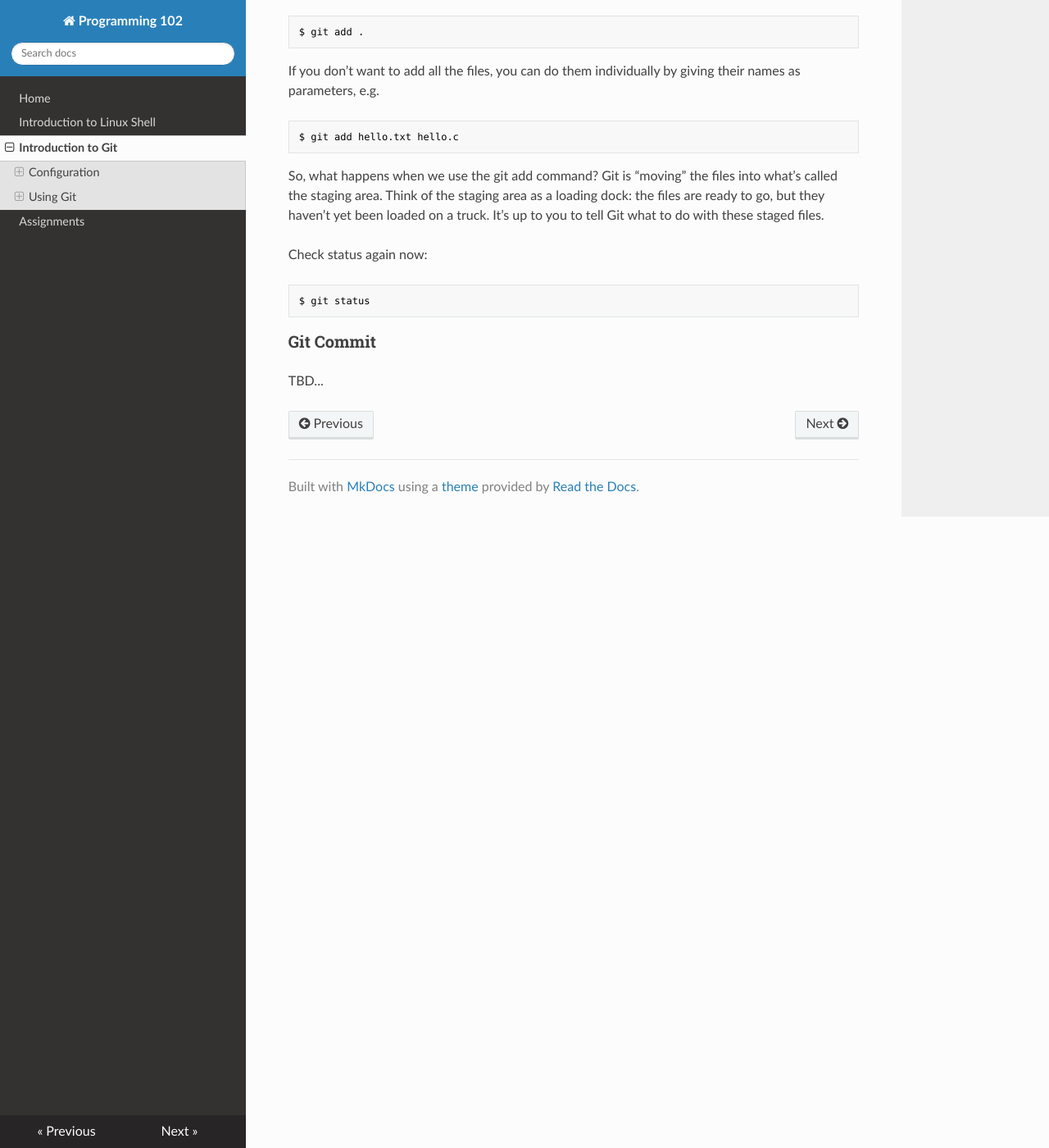
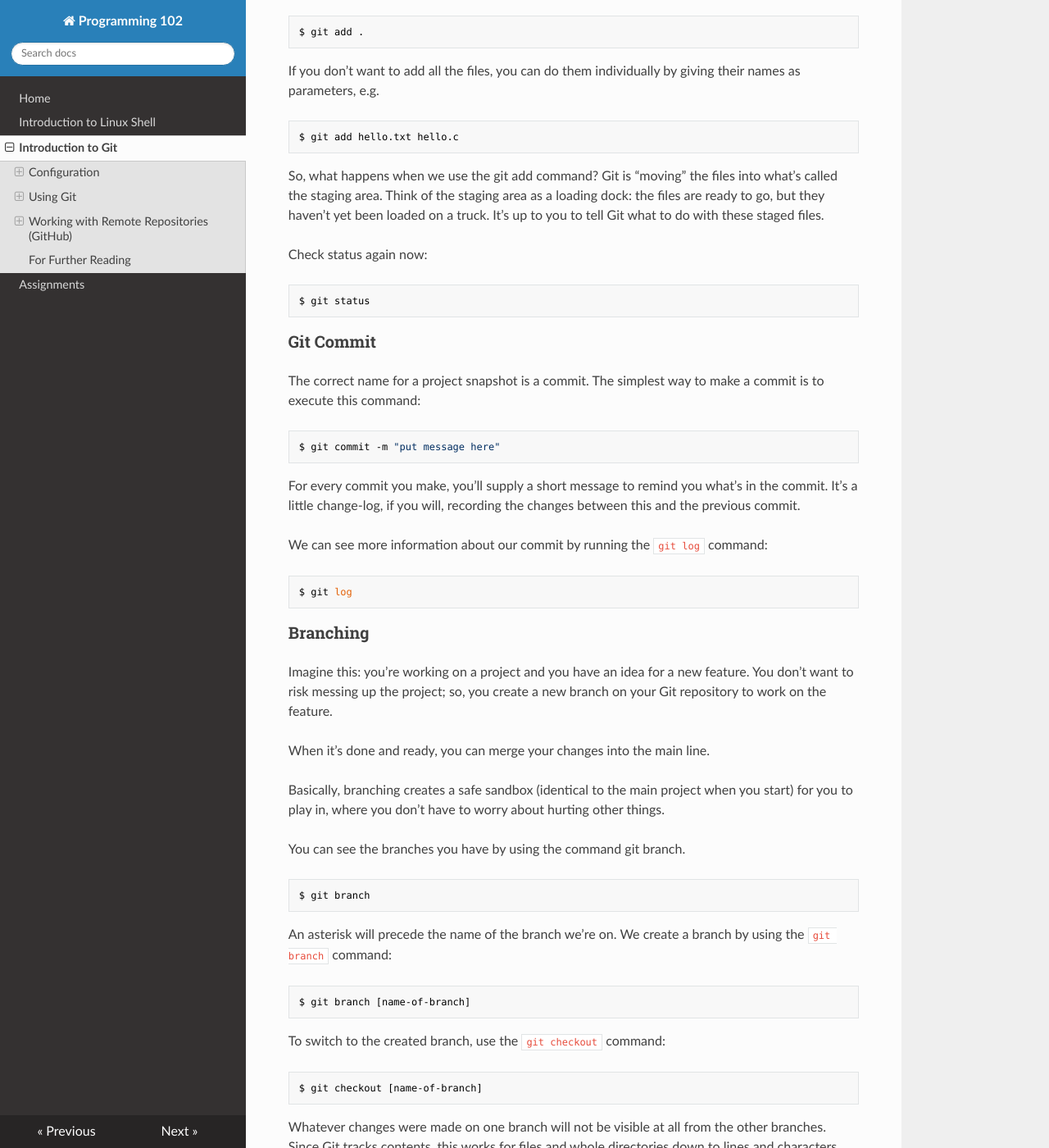
Before and after one commit to uonbi/programming102, an MkDocs documentation site: the page built from docs/git.md, in a window 1280 px wide and 1400 px high, scrolled down 1606 px. Shown: the whole window at 82% size. Built offline with MkDocs 1.6.1, drawn with Linux system fonts in a browser that asks for light colours; nearby versions of some CDN libraries; old or Windows-style settings are respelled for this version of MkDocs; some of the changed text lies outside the part shown.

Commit message:
Finished ch. 2, Git

````diff
--- a/docs/git.md
+++ b/docs/git.md
@@ -84,4 +84,78 @@
 ```
 
 ### Git Commit
-TBD...
+The correct name for a project snapshot is a commit. The simplest way to make a commit is to execute this command:
+```bash
+$ git commit -m "put message here"
+```
+
+For every commit you make, you’ll supply a short message to remind you what’s in the commit. It’s a little change-log, if you will, recording the changes between this and the previous commit.
+
+We can see more information about our commit by running the `git log` command:
+
+```bash
+$ git log
+```
+
+### Branching
+Imagine this: you’re working on a project and you have an idea for a new feature. You don’t want to risk messing up the project; so, you create a new branch on your Git repository to work on the feature.
+
+When it’s done and ready, you can merge your changes into the main
+line.
+
+Basically, branching creates a safe sandbox (identical to the main project when you start) for you to play in, where you don’t have to worry about hurting other things.
+
+You can see the branches you have by using the command git branch.
+
+```bash
+$ git branch
+```
+
+An asterisk will precede the name of the branch we’re on. We create a branch by using the `git branch` command:
+
+```bash
+$ git branch [name-of-branch]
+```
+
+To switch to the created branch, use the `git checkout` command:
+
+```bash
+$ git checkout [name-of-branch]
+```
+
+Whatever changes were made on one branch will not be visible at all from the other branches. Since Git tracks contents, this works for files and whole directories down to lines and characters.
+
+## Working with Remote Repositories (GitHub)
+For this class, we will use GitHub, but we have other remote repository services like BitBucket, etc.
+
+### Sign up on GitHub
+It's simple, just go to [github.com](https://github.com) and sign up.
+
+### Create Empty Repo on GitHub
+Create your first repo on GitHub by clicking on the "+" next to your username, and choose *New Repository*:
+* Put the name of the repository (no spaces)
+* Put some description
+* You can initialize with a README file, it's always good practice.
+
+### Git Clone
+To create a copy of your GitHub (remote) repository on your *local machine*, we use `git clone` command, e.g.
+
+```bash
+$ git clone https://github.com/uonbi/programming102.git
+```
+
+### Git Push
+After making changes, and *committing* them, you can now update your remote repo by using `git push` i.e.
+
+```bash
+$ git push
+```
+
+
+> *Note: * Please note that what we've covered is just the basics, Git has a lot more. However, this is enough for now, to get us started.
+
+## For Further Reading
+* Handling Git Conflicts
+* Tagging
+* Git Fetch
+* Using MarkDown - *for writing README files, etc*
````
